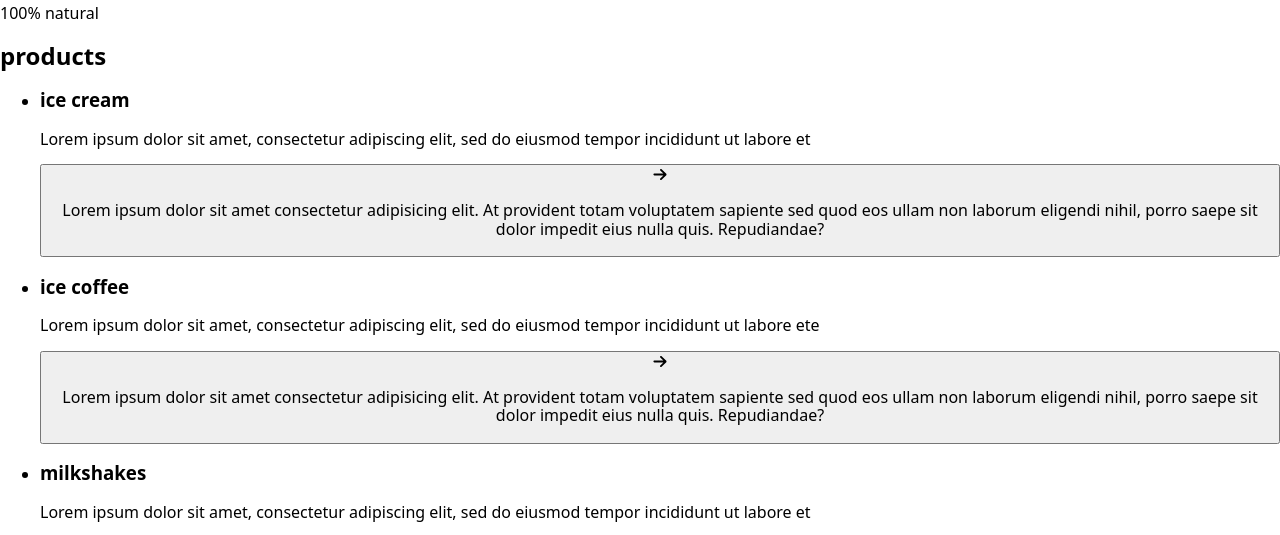
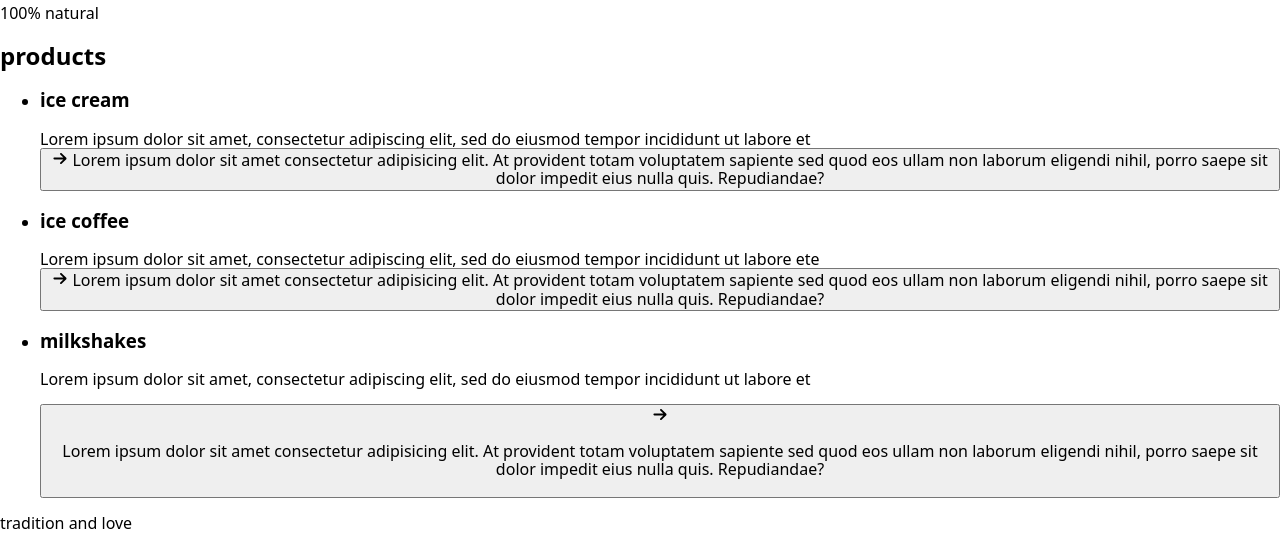
Before and after one commit to anton-cloud/html-css_project-new, a website: page src/index.html in a window 1280 px wide. Shown: the part 960-1495 px from the top of the page. Drawn offline with nearby package versions, Linux system fonts and the light colour scheme; files that its build step writes are made by us from their sources.

Commit message:
fix_project_2

```diff
--- a/src/index.html
+++ b/src/index.html
@@ -48,9 +48,8 @@
     <include src="./partials/customer-reviews.html"></include>
     <include src="./partials/contacts.html"></include>
 
-    <footer>
-      <include src="./partials/footer.html"></include>
-    </footer>
+    <include src="./partials/footer.html"></include>
+
     <!-- Скрипт идёт последним в разметке. В нём уже подключен главный SASS-файл. -->
     <script src="./js/menu.js"></script>
     <script src="./index.js"></script>
--- a/src/partials/products.html
+++ b/src/partials/products.html
@@ -6,40 +6,40 @@
       <li class="products-list__item products-list__item--pink">
         <div class="products__card-cream">
           <h3 class="products-list_title">ice cream</h3>
-          <p class="products-list_subtitle">
+          <span class="products-list_subtitle">
             Lorem ipsum dolor sit amet, consectetur adipiscing elit, sed do eiusmod tempor
             incididunt ut labore et
-          </p>
+          </span>
         </div>
 
         <button class="products_button" type="button">
           <svg class="products_button__icon" width="16" height="15">
             <use href="./images/sprite.svg#icon-arrow-right"></use>
           </svg>
-          <p class="description-products description-products_icecreame">
+          <span class="description-products description-products_icecreame">
             Lorem ipsum dolor sit amet consectetur adipisicing elit. At provident totam voluptatem
             sapiente sed quod eos ullam non laborum eligendi nihil, porro saepe sit dolor impedit
             eius nulla quis. Repudiandae?
-          </p>
+          </span>
         </button>
       </li>
 
       <li class="products-list__item products-list__item--orange">
         <div class="products__card-coffe">
           <h3 class="products-list_title">ice coffee</h3>
-          <p class="products-list_subtitle">
+          <span class="products-list_subtitle">
             Lorem ipsum dolor sit amet, consectetur adipiscing elit, sed do eiusmod tempor
             incididunt ut labore ete
-          </p>
+          </span>
           <button class="products_button" type="button">
             <svg class="products_button__icon" width="16" height="15">
               <use href="./images/sprite.svg#icon-arrow-right"></use>
             </svg>
-            <p class="description-products description-products_ice-coffe">
+            <span class="description-products description-products_ice-coffe">
               Lorem ipsum dolor sit amet consectetur adipisicing elit. At provident totam voluptatem
               sapiente sed quod eos ullam non laborum eligendi nihil, porro saepe sit dolor impedit
               eius nulla quis. Repudiandae?
-            </p>
+            </span>
           </button>
         </div>
       </li>
```
Also changed, not shown: src/partials/footer.html (+1 -1 lines).
